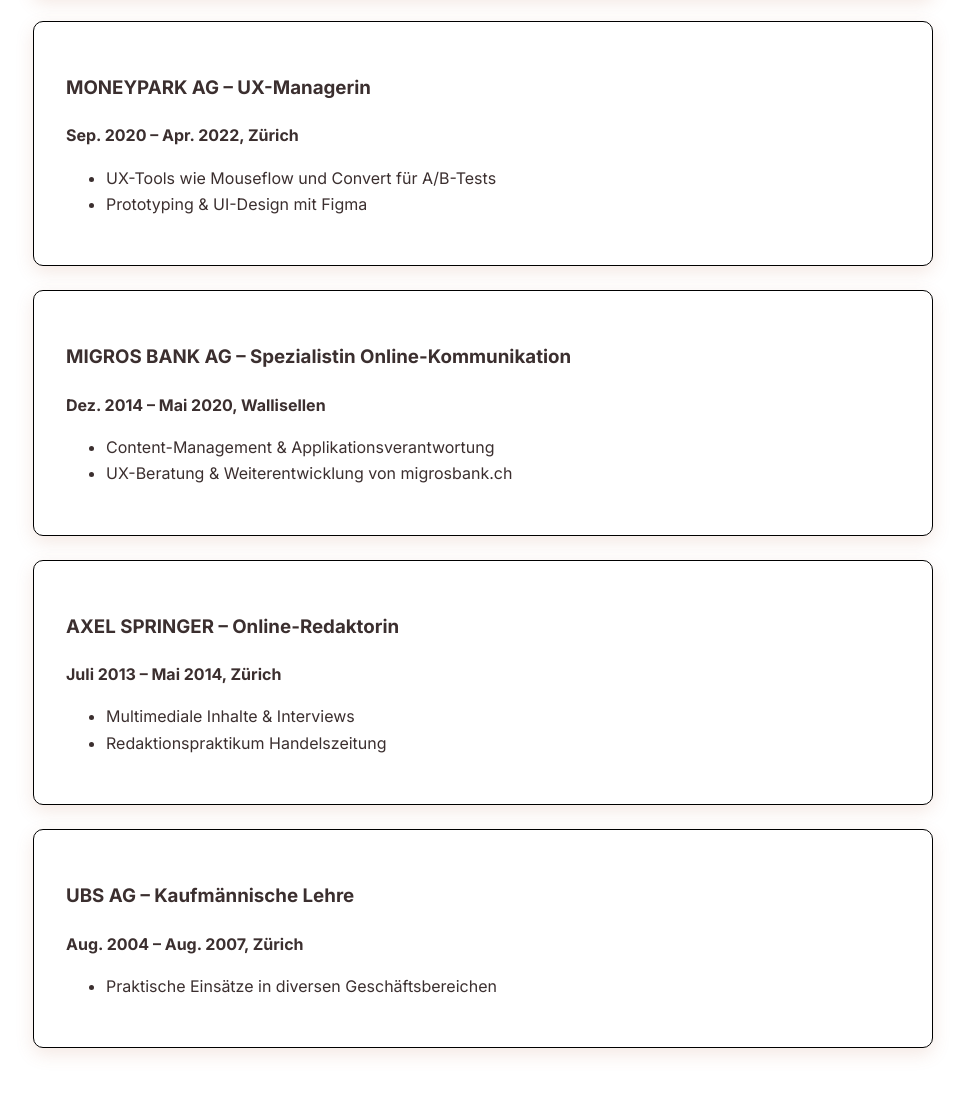
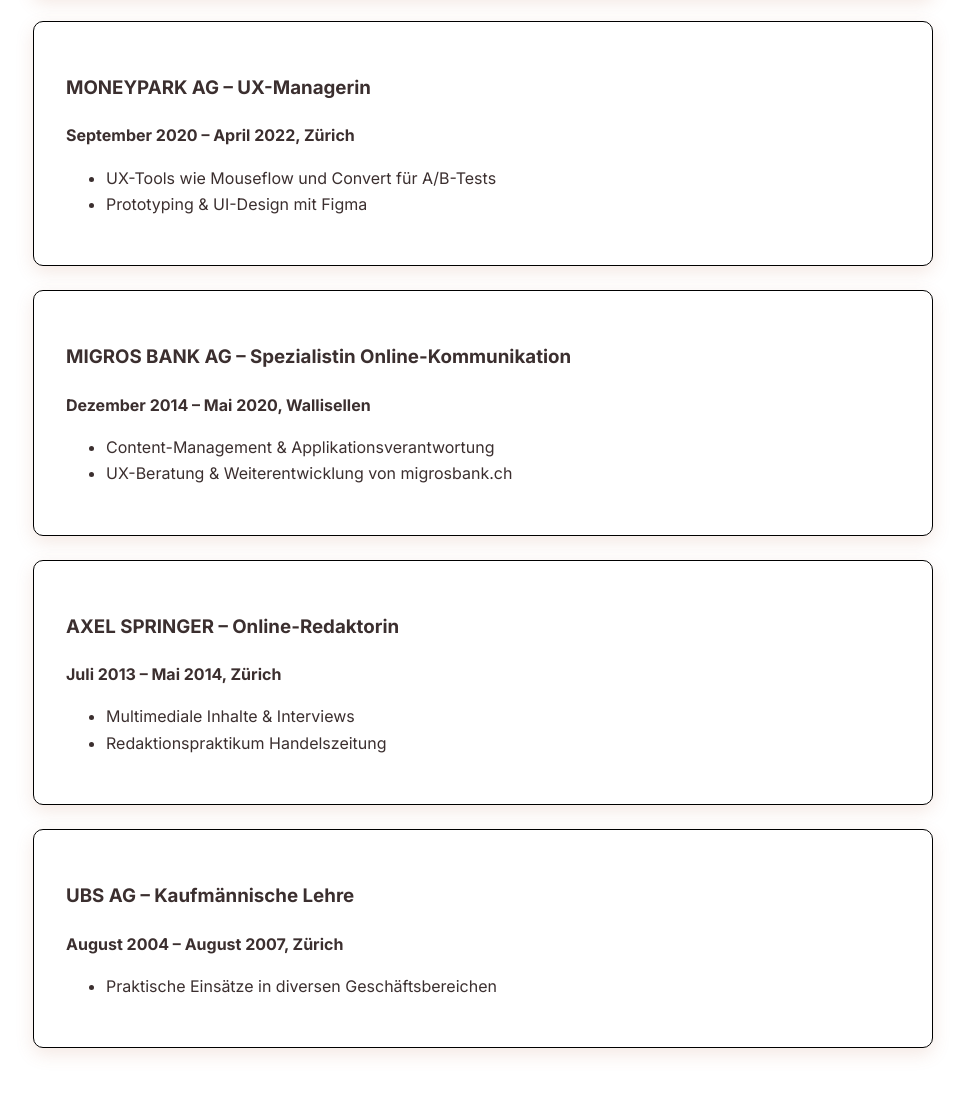
Before and after one commit to alineoury/glitch, a plain HTML site: page index.html in a window 1280 px wide. Shown: the part 1621-2714 px from the top of the page, without its empty margins (157-1122 px from the left). Drawn offline with Linux system fonts and the light colour scheme.

Commit message:
Update index.html

```diff
--- a/index.html
+++ b/index.html
@@ -54,7 +54,7 @@
 
       <div class="job">
         <h3>MONEYPARK AG – UX-Managerin</h3>
-        <p><strong>Sep. 2020 – Apr. 2022, Zürich</strong></p>
+        <p><strong>September 2020 – April 2022, Zürich</strong></p>
         <ul>
           <li>UX-Tools wie Mouseflow und Convert für A/B-Tests</li>
           <li>Prototyping &amp; UI-Design mit Figma</li>
@@ -63,7 +63,7 @@
 
       <div class="job">
         <h3>MIGROS BANK AG – Spezialistin Online-Kommunikation</h3>
-        <p><strong>Dez. 2014 – Mai 2020, Wallisellen</strong></p>
+        <p><strong>Dezember 2014 – Mai 2020, Wallisellen</strong></p>
         <ul>
           <li>Content-Management &amp; Applikationsverantwortung</li>
           <li>UX-Beratung &amp; Weiterentwicklung von migrosbank.ch</li>
@@ -81,7 +81,7 @@
 
       <div class="job">
         <h3>UBS AG – Kaufmännische Lehre</h3>
-        <p><strong>Aug. 2004 – Aug. 2007, Zürich</strong></p>
+        <p><strong>August 2004 – August 2007, Zürich</strong></p>
         <ul>
           <li>Praktische Einsätze in diversen Geschäftsbereichen</li>
         </ul>
```
